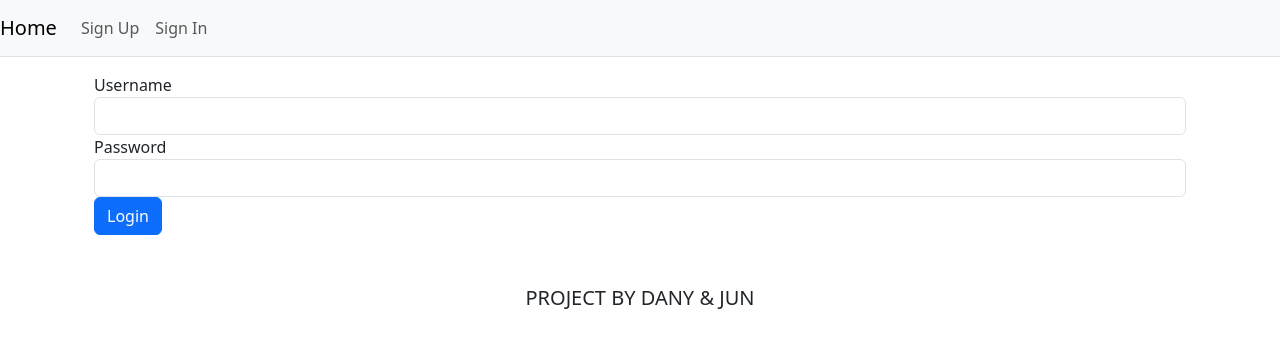
After one commit to DailyRoutiner/WhatTodo, a Flask app: page /auth/login/ in a window 1280 px wide. The commit adds this page. Shown: the top 348 px of the page. Run offline with Flask 3, Linux system fonts and the light colour scheme; some libraries are stand-ins or nearby versions.

Commit message:
3_7 Implements Login and Logout

```diff
--- /dev/null
+++ b/app/templates/login.html
@@ -0,0 +1,20 @@
+{% extends "layout.html" %}
+{% block content %}
+<div class="container my-3">
+  <form method="post" class="post-form">
+    {{ form.csrf_token }}
+    {% include "form_errors.html" %}
+    <div class="form-group">
+      <label for="username">Username</label>
+      <input type="text" class="form-control" name="username" id="username" value="{{ form.username.data or '' }}">
+    </div>
+    <div class="form-group">
+      <label for="password">Password</label>
+      <input type="password" class="form-control" name="password" id="password" value="{{ form.password.data or '' }}">
+    </div>
+    <button type="submit" class="btn btn-primary">Login</button>
+
+  </form>
+</div>
+
+{% endblock %}
--- a/app/templates/nav.html
+++ b/app/templates/nav.html
@@ -5,13 +5,21 @@
     <span class="navbar-toggler-icon"></span>
   </button>
   <div class="collapse navbar-collapse flex-grow-0" id="navbarNav">
+    {% if g.user %}
+    <ul class="navbar-nav">
+      <li class="nav-item">
+        <a class="nav-link" href="{{ url_for('auth.logout') }}">{{ g.user.username }} (Logout)</a>
+      </li>
+    </ul>
+    {% else %}
     <ul class="navbar-nav">
       <li class="nav-item">
         <a class="nav-link" href="{{ url_for('auth.signup') }}">Sign Up</a>
       </li>
       <li class="nav-item">
-        <a class="nav-link" href="#">Sign In</a>
+        <a class="nav-link" href="{{ url_for('auth.login') }}">Sign In</a>
       </li>
     </ul>
+    {% endif %}
   </div>
 </nav>
--- a/app/views/auth_views.py
+++ b/app/views/auth_views.py
@@ -1,9 +1,9 @@
-from flask import Blueprint, url_for, render_template, flash, request
-from werkzeug.security import generate_password_hash
+from flask import Blueprint, url_for, render_template, flash, request, session, g
+from werkzeug.security import generate_password_hash, check_password_hash
 from werkzeug.utils import redirect
 
 from app import db
-from app.views.forms import UserCreateForm
+from app.views.forms import UserCreateForm, UserLoginForm
 from app.data.todo_model import User
 from datetime import datetime
 
@@ -28,3 +28,35 @@ def signup():
             flash('Already ID Exists!')
 
     return render_template('signup.html', form=form)
+
+@auth_bp.route('/login/', methods=['GET', 'POST'] )
+def login():
+    form = UserLoginForm()
+    if request.method == 'POST' and form.validate_on_submit():
+        error = None
+        user = User.query.filter_by(username=form.username.data).first()
+        if not user:
+            error = 'Not Exists an User'
+        elif not check_password_hash(user.password, form.password.data):
+            error = 'Not a match password'
+        if error is None:
+            session.clear()
+            session['user_id'] = user.id
+            return redirect(url_for('main.index'))
+        flash(error)
+
+    return render_template('login.html', form=form)
+
+@auth_bp.before_app_request
+def load_logged_in_user():
+    user_id = session.get('user_id')
+    if user_id is None:
+        g.user = None
+    else:
+        g.user = User.query.get(user_id)
+
+
+@auth_bp.route('/logout/')
+def logout():
+    session.clear()
+    return redirect(url_for('main.index'))
--- a/app/views/forms.py
+++ b/app/views/forms.py
@@ -13,3 +13,7 @@ class UserCreateForm(FlaskForm):
     password = PasswordField('Password', validators=[DataRequired(), EqualTo('password2', 'Unmatch the password.')])
     password2 = PasswordField('Check Password', validators=[DataRequired()])
     email = EmailField('Email', validators=[DataRequired(), Email()])
+
+class UserLoginForm(FlaskForm):
+    username = StringField('Username', validators=[DataRequired(), Length(min=3, max=25)])
+    password = PasswordField('Password', validators=[DataRequired()])
```
